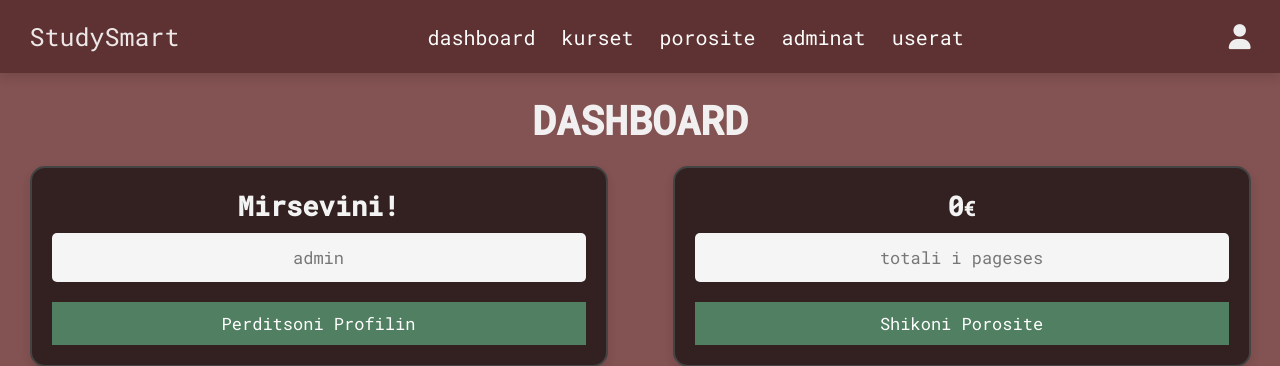
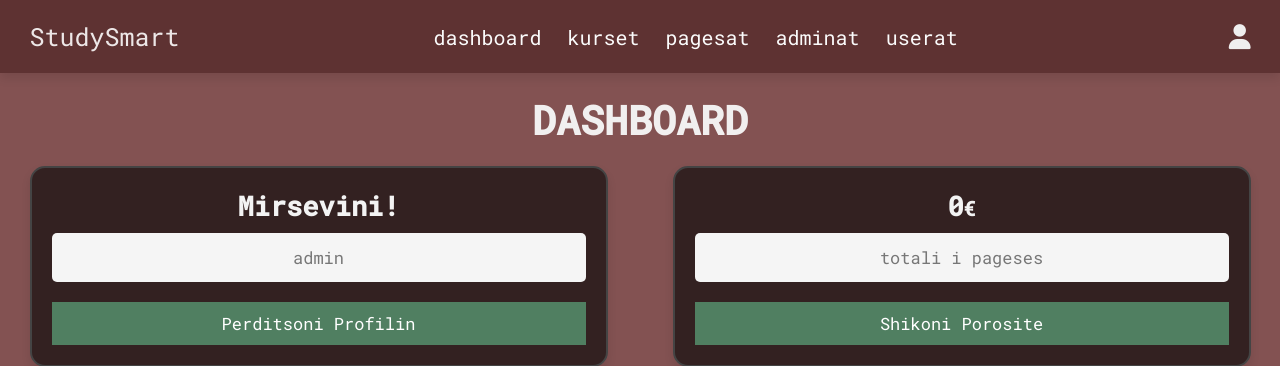
Before and after one commit to DimalMaloku1/Study-Smart-Ecommerce-Course, a PHP site: page /admin/dashboard.php in a window 1280 px wide. Shown: the top 366 px of the page. Run offline with PHP 8.4, Linux system fonts and the light colour scheme; a user stored in the database is signed in; data comes from the database, SQL or seed files in the repository; data that the repository does not hold is empty; some libraries are stand-ins or nearby versions.

Commit message:
komponentat e faqes Study Smart

```diff
--- a/components/admin_header.php
+++ b/components/admin_header.php
@@ -20,7 +20,7 @@
       <nav class="navbar">
          <a href="../admin/dashboard.php">dashboard</a>
          <a href="../admin/products.php">kurset</a>
-         <a href="../admin/placed_orders.php">porosite</a>
+         <a href="../admin/placed_orders.php">pagesat</a>
          <a href="../admin/admin_accounts.php">adminat</a>
          <a href="../admin/users_accounts.php">userat</a>
       </nav>
```
